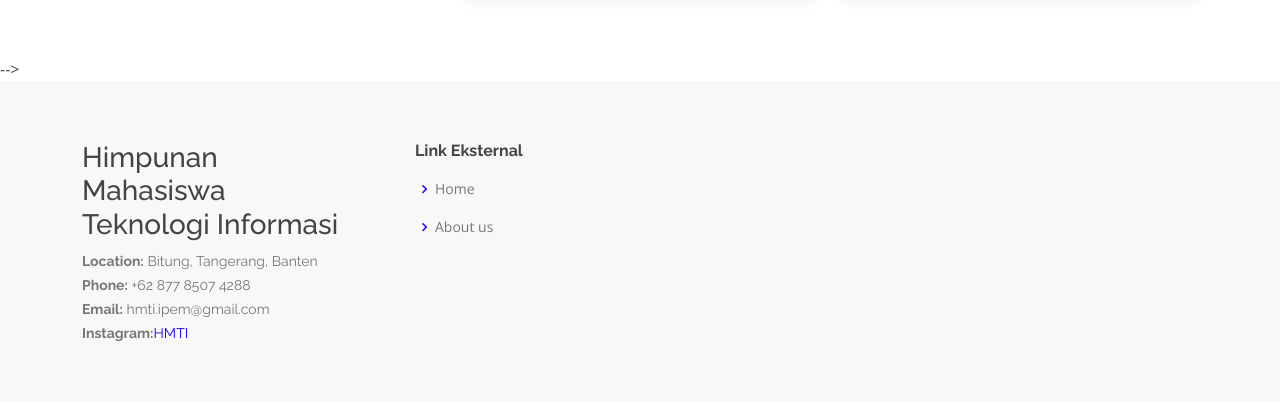
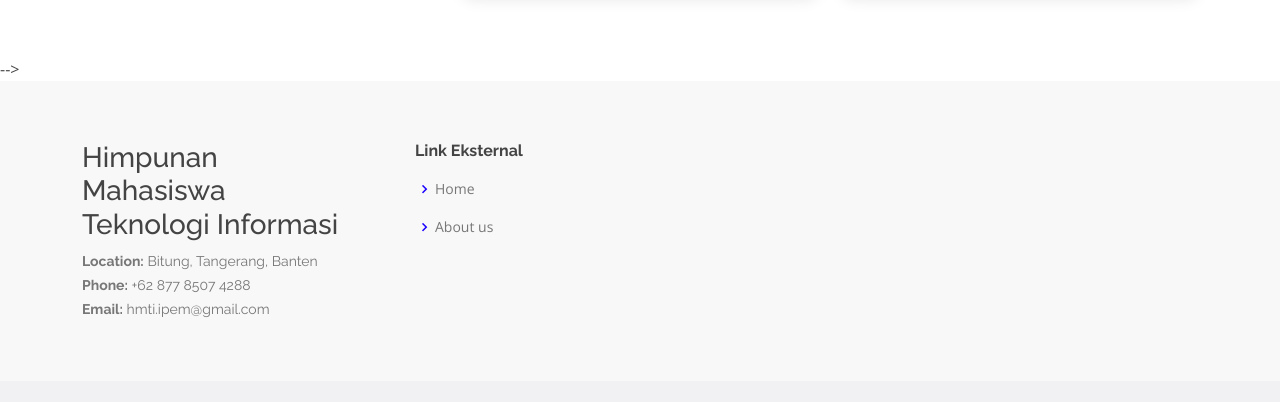
Before and after one commit to Tekinfounipi7/web-hmti, a plain HTML site: page index.html in a window 1280 px wide. Shown: the part 3215-3617 px from the top of the page. Drawn offline with nearby package versions, Linux system fonts and the light colour scheme.

Commit message:
updatean commit pertama

```diff
--- a/index.html
+++ b/index.html
@@ -676,7 +676,6 @@
               <strong>Location:</strong> Bitung, Tangerang, Banten<br>
               <strong>Phone:</strong> +62 877 8507 4288<br>
               <strong>Email:</strong> hmti.ipem@gmail.com<br>
-              <strong>Instagram:</strong><a href="https://www.instagram.com/hmti_unipi/">HMTI</a>
             </p>
           </div>
 
@@ -743,7 +742,6 @@
 
   <!-- Template Main JS File -->
   <script src="assets/js/main.js"></script>
-
 </body>
 
 </html>
```
